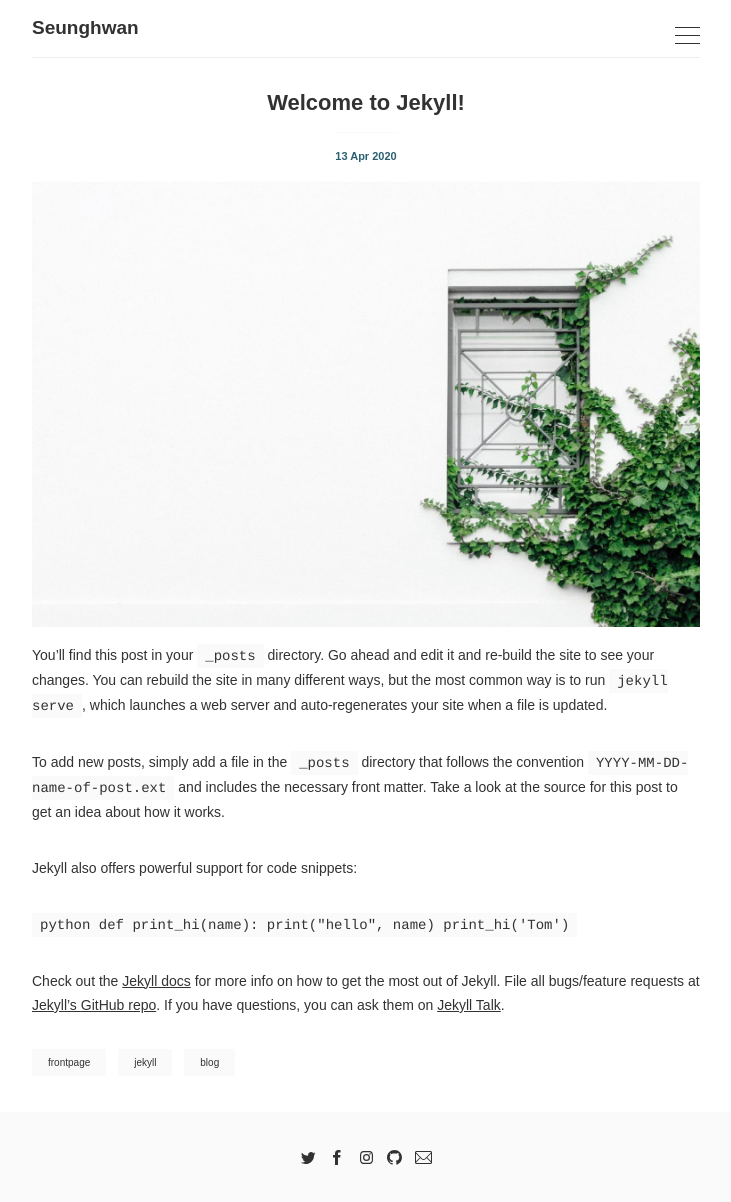
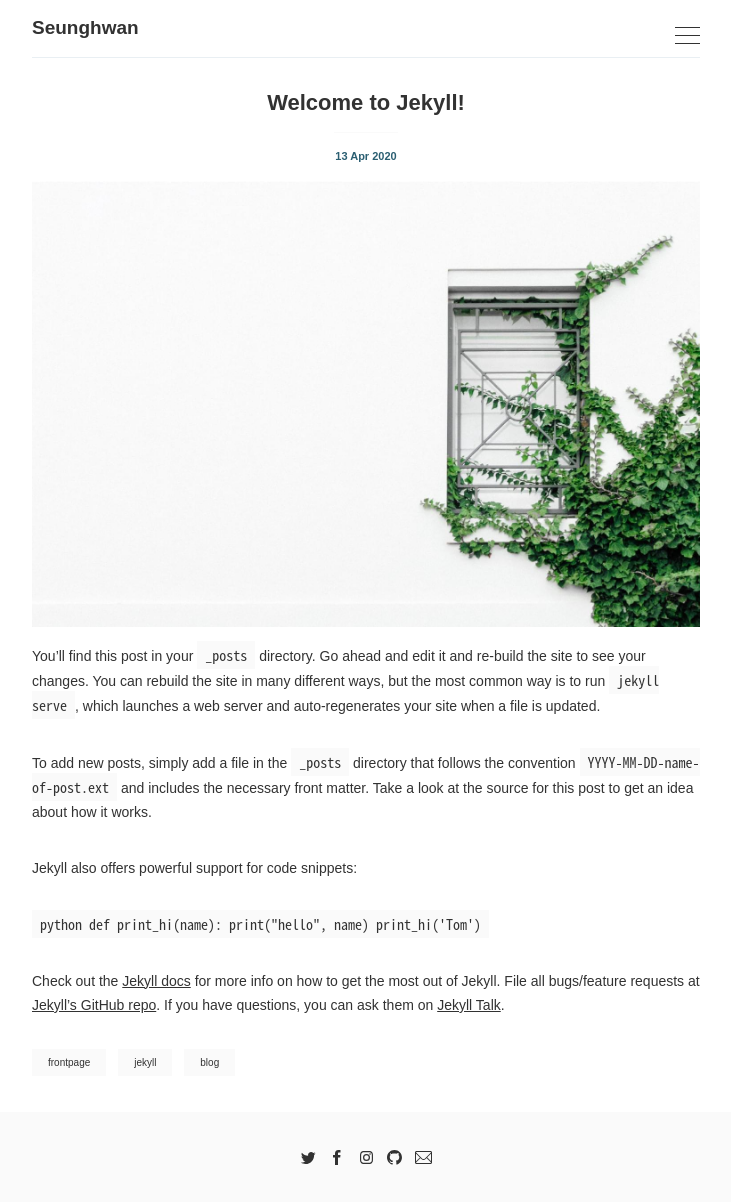
Before and after one commit to tjrichard/tjrichard.github.io, a Jekyll site: the page built from _posts/2020-04-13-first-post.md, in a window 1280 px wide. Shown: the whole page, without its empty margins (274-1005 px from the left). Built offline with Jekyll 4.4.1, drawn with Linux system fonts in a browser that asks for light colours.

Commit message:
mono font

```diff
--- a/_sass/settings/_type.scss
+++ b/_sass/settings/_type.scss
@@ -4,6 +4,11 @@
 
 @font-face {
   font-family: 'Noto Sans CJK KR', 'Montserrat';
+  src: url(source/font/) format('opentype');
+}
+
+@font-face {
+  font-family: 'IBM Plex Mono', 'Noto Sans Mono CJK KR';
   src: url(source/font/) format('opentype');
 }
 
@@ -19,7 +24,7 @@ $font-base:
   'Apple Color Emoji',
   'Segoe UI Emoji',
   'Segoe UI Symbol';
-$font-monospace:  Courier, monospace;
+$font-monospace:  'IBM Plex Mono', 'Noto Sans Mono CJK KR', monospace;
 
 $font-size-header: 19px;
 $font-size-base:   14px;
```
Also changed, not shown: source/IBMPlexMono-Bold.ttf (added), source/IBMPlexMono-BoldItalic.ttf (added), source/IBMPlexMono-ExtraLight.ttf (added), source/IBMPlexMono-ExtraLightItalic.ttf (added), source/IBMPlexMono-Italic.ttf (added), source/IBMPlexMono-Light.ttf (added), source/IBMPlexMono-LightItalic.ttf (added), source/IBMPlexMono-Medium.ttf (added), source/IBMPlexMono-MediumItalic.ttf (added), source/IBMPlexMono-Regular.ttf (added), source/IBMPlexMono-SemiBold.ttf (added), source/IBMPlexMono-SemiBoldItalic.ttf (added), source/IBMPlexMono-Thin.ttf (added), source/IBMPlexMono-ThinItalic.ttf (added).
